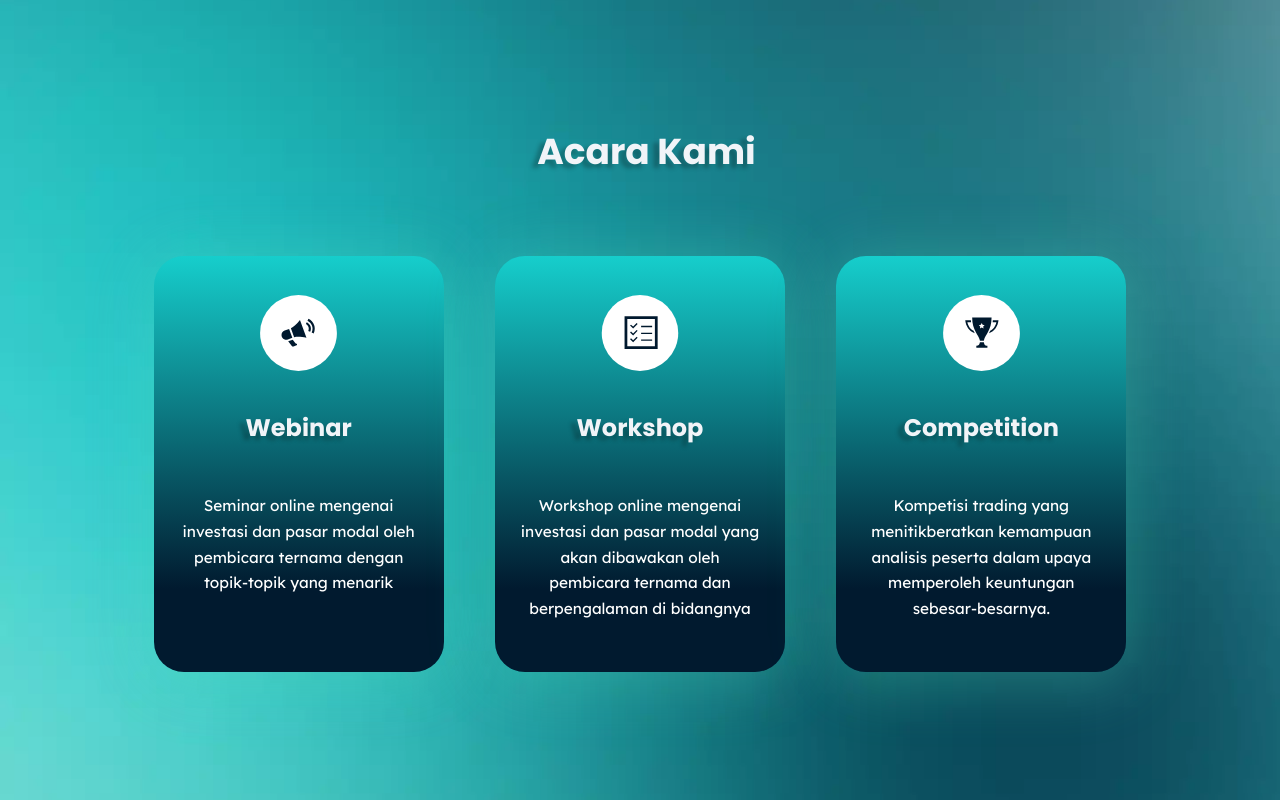
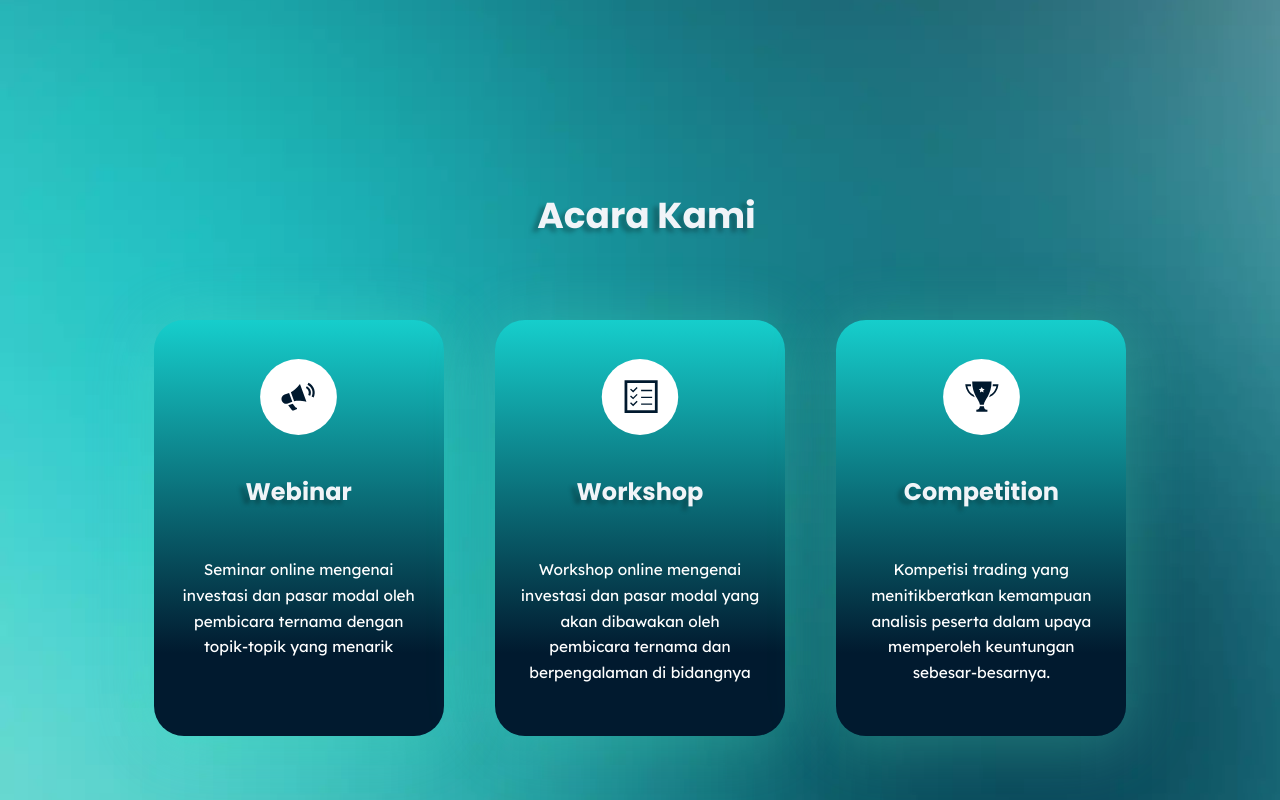
Before and after one commit to chintyaw/infest-2021, a React (Create React App) app: page / in a window 1280 px wide. Shown: the part 1440-2240 px from the top of the page. Built offline with nearby package versions, Linux system fonts and the light colour scheme.

Commit message:
fix margin

```diff
--- a/src/App.css
+++ b/src/App.css
@@ -18,13 +18,13 @@ html {
 }
 
 .formFooter, .formFooter-wrapper {
-  visibility: hidden;
+  opacity: 0;
 }
 
 .formFooter {
-  visibility: hidden !important;
+  opacity: 0 !important;
 }
 
 .error-navigation-inner, .error-navigation-inner {
-  visibility: hidden !important;
+  opacity: 0 !important;
 }
--- a/src/components/AcaraKami.css
+++ b/src/components/AcaraKami.css
@@ -5,6 +5,7 @@
 }
 
 h1.judul {
+  padding-top: 5vw;
   padding-left: 1vw;
   width: 90vw;
   margin: auto;
@@ -20,7 +21,7 @@ h1.judul {
   width: 80%;
   margin: auto;
   margin-top: 4vw;
-  margin-bottom: 20vw;
+  margin-bottom: 10vw;
 }
 
 .acara-card {
```
